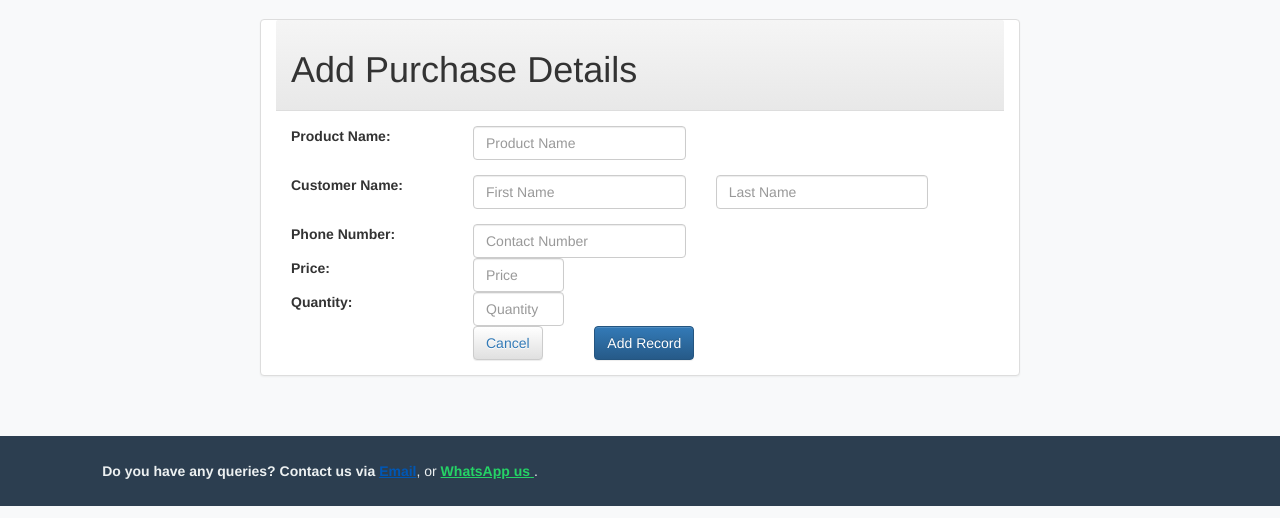
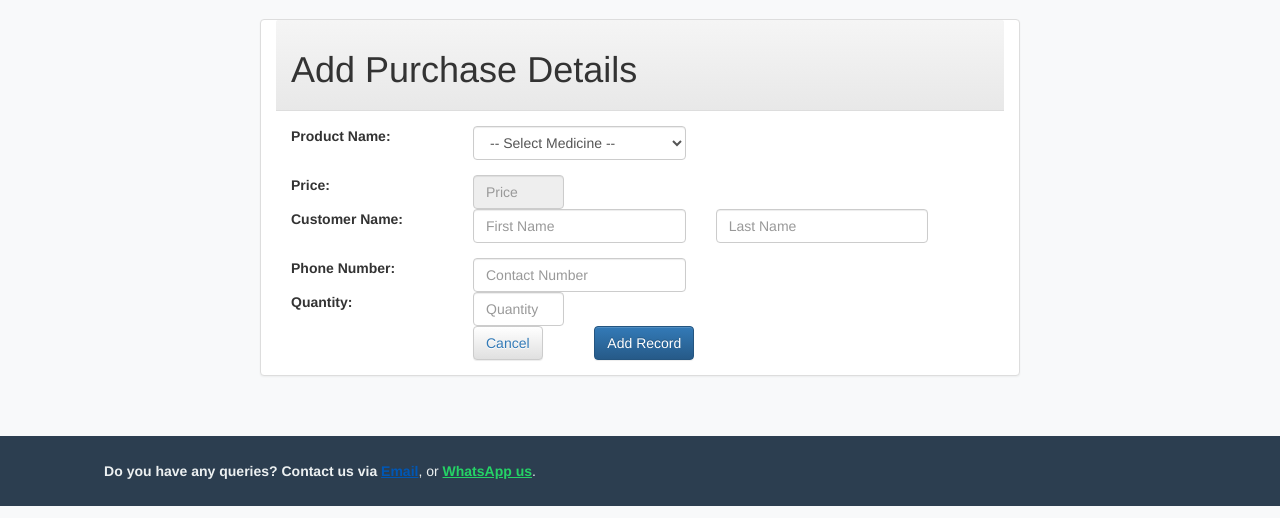
Before and after one commit to InfinityAbir/Maa-Medicine-Store, a Django app: page /pharma/purchaseform/ in a window 1280 px wide. Shown: the part 51-569 px from the top of the page. Run offline with Django 3.2, Linux system fonts and the light colour scheme; data comes from the database, SQL or seed files in the repository; both versions use the stored data as it was after the commit; some libraries are stand-ins or nearby versions.

Commit message:
Initial commit

```diff
--- a/pharma/templates/pharma/cust.html
+++ b/pharma/templates/pharma/cust.html
@@ -82,7 +82,7 @@
     <script src="{% static 'pharma/js/jquery.js' %}"></script>
     <script src="{% static 'pharma/js/bootstrap.min.js' %}"></script>
 
-    <title>All Customer Details</title>
+    <title>Add Customer Details</title>
   </head>
   <body>
     {% if messages %} {% for message in messages %}
--- a/pharma/templates/pharma/dealer.html
+++ b/pharma/templates/pharma/dealer.html
@@ -86,7 +86,7 @@
     <script src="{% static 'pharma/js/jquery.js' %}"></script>
     <script src="{% static 'pharma/js/bootstrap.min.js' %}"></script>
 
-    <title>All Customer Details</title>
+    <title>Add Dealer Details</title>
   </head>
   <body>
     {% if messages %} {% for message in messages %}
--- a/pharma/templates/pharma/dealertable.html
+++ b/pharma/templates/pharma/dealertable.html
@@ -84,7 +84,7 @@
     <script src="{% static 'pharma/js/jquery.js' %}"></script>
     <script src="{% static 'pharma/js/bootstrap.min.js' %}"></script>
 
-    <title>All Customer Details</title>
+    <title>All Dealer Details</title>
   </head>
   <body>
     {% if messages %} {% for message in messages %}
--- a/pharma/templates/pharma/emp.html
+++ b/pharma/templates/pharma/emp.html
@@ -82,7 +82,7 @@
     <script src="{% static 'pharma/js/jquery.js' %}"></script>
     <script src="{% static 'pharma/js/bootstrap.min.js' %}"></script>
 
-    <title>All Customer Details</title>
+    <title>Add Employee Details</title>
   </head>
   <body>
     {% if messages %} {% for message in messages %}
--- a/pharma/templates/pharma/emptable.html
+++ b/pharma/templates/pharma/emptable.html
@@ -84,7 +84,7 @@
     <script src="{% static 'pharma/js/jquery.js' %}"></script>
     <script src="{% static 'pharma/js/bootstrap.min.js' %}"></script>
 
-    <title>All Customer Details</title>
+    <title>All Employee Details</title>
   </head>
   <body>
     {% if messages %} {% for message in messages %}
--- a/pharma/templates/pharma/med.html
+++ b/pharma/templates/pharma/med.html
@@ -82,7 +82,7 @@
     <script src="{% static 'pharma/js/jquery.js' %}"></script>
     <script src="{% static 'pharma/js/bootstrap.min.js' %}"></script>
 
-    <title>All Customer Details</title>
+    <title>Add Medicine Details</title>
   </head>
   <body>
     {% if messages %} {% for message in messages %}
--- a/pharma/templates/pharma/medtable.html
+++ b/pharma/templates/pharma/medtable.html
@@ -84,7 +84,7 @@
     <script src="{% static 'pharma/js/jquery.js' %}"></script>
     <script src="{% static 'pharma/js/bootstrap.min.js' %}"></script>
 
-    <title>All Customer Details</title>
+    <title>All Medicine Details</title>
   </head>
   <body>
     {% if messages %} {% for message in messages %}
--- a/pharma/templates/pharma/purchase.html
+++ b/pharma/templates/pharma/purchase.html
@@ -202,257 +161,129 @@
       <div class="panel panel-default col-md-8 jumcust2">
         <div class="panel-heading">
           <h1 class="padtop5">
-            {% if add %} Add Purchase Details {% else %} Update Purchase Details
-            {% endif %}
+            {% if add %} Add Purchase Details {% else %} Update Purchase Details {% endif %}
           </h1>
         </div>
         <div class="panel-body">
-          {% if messages %} {% for message in messages %}
-          <div
-            class="alert {% if message.tags == 'error' %}alert-danger {% elif message.tags == 'success' %}alert-success {% else %}alert-info {% endif %}"
-            role="alert"
-          >
-            {{ message }}
-          </div>
-          {% endfor %} {% endif %} {% if purchase %}
-          <form
-            action="/pharma/purchaseformupdate/{{ purchase.id }}/"
-            method="post"
-          >
+          {% if purchase %}
+            <form action="/pharma/purchaseformupdate/{{ purchase.id }}/" method="post">
               {% csrf_token %}
               <div class="row padtop15">
-              <div class="col-md-3 padtop5">
-                <label for="productName" class="form-control-label"
-                  >Product Name:</label
-                >
-              </div>
+                <div class="col-md-3 padtop5"><label for="productName">Product Name:</label></div>
                 <div class="form-group col-md-4">
-                <input
-                  type="text"
-                  name="pname"
-                  class="form-control"
-                  id="productName"
-                  placeholder="Product Name"
-                  value="{{ purchase.pname }}"
-                  required
-                />
+                  <select name="pname" class="form-control" id="productName" required>
+                    <option value="">-- Select Medicine --</option>
+                    {% for med in medicines %}
+                      <option value="{{ med.mname }}" data-price="{{ med.price }}" {% if purchase and purchase.pname == med.mname %}selected{% endif %}>
+                        {{ med.mname }}
+                      </option>
+                    {% endfor %}
+                  </select>
                 </div>
               </div>
+
               <div class="row padtop15">
-              <div class="col-md-3 padtop5">
-                <label for="firstName" class="form-control-label"
-                  >Customer Name:</label
-                >
+                <div class="col-md-3"><label for="price">Price:</label></div>
+                <div class="col-md-2">
+                  <input type="text" name="price" class="form-control" id="price" placeholder="Price" value="{{ purchase.price }}" readonly required />
                 </div>
+              </div>
+
+              <!-- Customer Info -->
+              <div class="row padtop15">
+                <div class="col-md-3 padtop5"><label for="firstName">Customer Name:</label></div>
                 <div class="form-group col-md-4">
-                <input
-                  type="text"
-                  name="fname"
-                  class="form-control"
-                  id="firstName"
-                  placeholder="First Name"
-                  value="{{ purchase.fname }}"
-                  required
-                />
+                  <input type="text" name="fname" class="form-control" id="firstName" placeholder="First Name" value="{{ purchase.fname }}" required />
                 </div>
                 <div class="col-md-4">
-                <input
-                  type="text"
-                  name="lname"
-                  class="form-control"
-                  id="lastName"
-                  placeholder="Last Name"
-                  value="{{ purchase.lname }}"
-                  required
-                />
+                  <input type="text" name="lname" class="form-control" id="lastName" placeholder="Last Name" value="{{ purchase.lname }}" required />
                 </div>
               </div>
+
               <div class="row padtop5">
-              <div class="col-md-3">
-                <label for="phn_no" class="form-control-label padtop5"
-                  >Phone Number:</label
-                >
-              </div>
+                <div class="col-md-3"><label for="phn_no">Phone Number:</label></div>
                 <div class="col-md-4">
-                <input
-                  type="text"
-                  name="pno"
-                  class="form-control"
-                  id="phn_no"
-                  placeholder="Contact Number"
-                  value="{{ purchase.phn_no }}"
-                  required
-                />
+                  <input type="text" name="pno" class="form-control" id="phn_no" placeholder="Contact Number" value="{{ purchase.phn_no }}" required />
                 </div>
               </div>
+
               <div class="row padtop15">
-              <div class="col-md-3">
-                <label for="price" class="form-control-label padtop5"
-                  >Price:</label
-                >
-              </div>
+                <div class="col-md-3"><label for="qty">Quantity:</label></div>
                 <div class="col-md-2">
-                <input
-                  type="text"
-                  name="price"
-                  class="form-control"
-                  id="price"
-                  placeholder="Price"
-                  value="{{ purchase.price }}"
-                  required
-                />
+                  <input type="text" name="qty" class="form-control" id="qty" placeholder="Quantity" value="{{ purchase.qty }}" required />
                 </div>
               </div>
-            <div class="row padtop15">
-              <div class="col-md-3">
-                <label for="qty" class="form-control-label padtop5"
-                  >Quantity:</label
-                >
-              </div>
-              <div class="col-md-2">
-                <input
-                  type="text"
-                  name="qty"
-                  class="form-control"
-                  id="qty"
-                  placeholder="Quantity"
-                  value="{{ purchase.qty }}"
-                  required
-                />
-              </div>
-            </div>
+
               <div class="row" id="buttoncustom">
                 <div class="col-md-3"></div>
                 <div class="col-md-2 padtop15">
-                <button type="submit" class="btn btn-default">
-                  <a href="/pharma/">Cancel</a>
-                </button>
+                  <button type="submit" class="btn btn-default"><a href="/pharma/">Cancel</a></button>
                 </div>
                 <div class="col-md-2 padtop15">
-                <button type="submit" class="btn btn-primary">
-                  {% if add %} Add Record {% else %} Update Record {% endif %}
-                </button>
+                  <button type="submit" class="btn btn-primary">Update Record</button>
                 </div>
                 <div class="col-md-offset-8 padtop15">
                   <button type="submit" class="delbut btn btn-danger">
-                  <a href="/pharma/purchaseformdelete/{{ purchase.id }}/"
-                    >Delete Record</a
-                  >
+                    <a href="/pharma/purchaseformdelete/{{ purchase.id }}/">Delete Record</a>
                   </button>
                 </div>
               </div>
             </form>
+
           {% else %}
             <form action="/pharma/purchaseforminsert/" method="post">
               {% csrf_token %}
               <div class="row padtop15">
-              <div class="col-md-3 padtop5">
-                <label for="productName" class="form-control-label"
-                  >Product Name:</label
-                >
-              </div>
+                <div class="col-md-3 padtop5"><label for="productName">Product Name:</label></div>
                 <div class="form-group col-md-4">
-                <input
-                  type="text"
-                  name="pname"
-                  class="form-control"
-                  id="productName"
-                  placeholder="Product Name"
-                  value=""
-                  required
-                />
+                  <select name="pname" class="form-control" id="productName" required>
+                    <option value="">-- Select Medicine --</option>
+                    {% for med in medicines %}
+                      <option value="{{ med.mname }}" data-price="{{ med.price }}">{{ med.mname }}</option>
+                    {% endfor %}
+                  </select>
                 </div>
               </div>
+
               <div class="row padtop15">
-              <div class="col-md-3 padtop5">
-                <label for="firstName" class="form-control-label"
-                  >Customer Name:</label
-                >
+                <div class="col-md-3"><label for="price">Price:</label></div>
+                <div class="col-md-2">
+                  <input type="text" name="price" class="form-control" id="price" placeholder="Price" readonly required />
                 </div>
+              </div>
+
+              <!-- Customer Info -->
+              <div class="row padtop15">
+                <div class="col-md-3 padtop5"><label for="firstName">Customer Name:</label></div>
                 <div class="form-group col-md-4">
-                <input
-                  type="text"
-                  name="fname"
-                  class="form-control"
-                  id="firstName"
-                  placeholder="First Name"
-                  value=""
-                  required
-                />
+                  <input type="text" name="fname" class="form-control" id="firstName" placeholder="First Name" required />
                 </div>
                 <div class="col-md-4">
-                <input
-                  type="text"
-                  name="lname"
-                  class="form-control"
-                  id="lastName"
-                  placeholder="Last Name"
-                  required
-                />
+                  <input type="text" name="lname" class="form-control" id="lastName" placeholder="Last Name" required />
                 </div>
               </div>
+
               <div class="row padtop5">
-              <div class="col-md-3">
-                <label for="phn_no" class="form-control-label padtop5"
-                  >Phone Number:</label
-                >
-              </div>
+                <div class="col-md-3"><label for="phn_no">Phone Number:</label></div>
                 <div class="col-md-4">
-                <input
-                  type="text"
-                  name="pno"
-                  class="form-control"
-                  id="phn_no"
-                  placeholder="Contact Number"
-                  required
-                />
+                  <input type="text" name="pno" class="form-control" id="phn_no" placeholder="Contact Number" required />
                 </div>
               </div>
+
               <div class="row padtop15">
-              <div class="col-md-3">
-                <label for="price" class="form-control-label padtop5"
-                  >Price:</label
-                >
-              </div>
+                <div class="col-md-3"><label for="qty">Quantity:</label></div>
                 <div class="col-md-2">
-                <input
-                  type="text"
-                  name="price"
-                  class="form-control"
-                  id="price"
-                  placeholder="Price"
-                  required
-                />
+                  <input type="text" name="qty" class="form-control" id="qty" placeholder="Quantity" required />
                 </div>
               </div>
-            <div class="row padtop15">
-              <div class="col-md-3">
-                <label for="qty" class="form-control-label padtop5"
-                  >Quantity:</label
-                >
-              </div>
-              <div class="col-md-2">
-                <input
-                  type="text"
-                  name="qty"
-                  class="form-control"
-                  id="qty"
-                  placeholder="Quantity"
-                  required
-                />
-              </div>
-            </div>
+
               <div class="row" id="buttoncustom">
                 <div class="col-md-3"></div>
                 <div class="col-md-2 padtop15">
-                <button type="submit" class="btn btn-default">
-                  <a href="/pharma/">Cancel</a>
-                </button>
+                  <button type="submit" class="btn btn-default"><a href="/pharma/">Cancel</a></button>
                 </div>
                 <div class="col-md-2 padtop15">
-                <button type="submit" class="btn btn-primary">
-                  {% if add %} Add Record {% else %} Update Record {% endif %}
-                </button>
+                  <button type="submit" class="btn btn-primary">Add Record</button>
                 </div>
               </div>
             </form>
@@ -460,26 +291,30 @@
         </div>
       </div>
     </div>
+
     <footer id="contact" class="container-fluid text-center">
       <div class="row">
         <div class="left-footer col-lg-6">
           <span class="footer-text">
             <strong>Do you have any queries? Contact us via </strong>
-            <a
-              href="mailto:abirha3896@gmail.com"
-              style="color: #0057b5; text-decoration: underline"
-              ><strong>Email</strong></a
-            >, or
-            <a
-              href="https://wa.me/8801701554707"
-              target="_blank"
-              style="color: #25d366; text-decoration: underline"
-            >
-              <strong>WhatsApp us</strong> </a
-            >.
+            <a href="mailto:abirha3896@gmail.com" style="color: #0057b5; text-decoration: underline"><strong>Email</strong></a>, or
+            <a href="https://wa.me/8801701554707" target="_blank" style="color: #25d366; text-decoration: underline"><strong>WhatsApp us</strong></a>.
           </span>
         </div>
       </div>
     </footer>
+
+    <!-- JS for auto-fill price -->
+    <script>
+      $(document).ready(function() {
+        $('#productName').on('change', function() {
+          var price = $(this).find(':selected').data('price');
+          $('#price').val(price ? price : '');
+        });
+
+        // Trigger change on load for update form
+        $('#productName').trigger('change');
+      });
+    </script>
   </body>
 </html>
--- a/pharma/templates/pharma/purchasetable.html
+++ b/pharma/templates/pharma/purchasetable.html
@@ -87,7 +87,7 @@
         <script src="{% static 'pharma/js/jquery.js' %}"></script>
         <script src="{% static 'pharma/js/bootstrap.min.js' %}"></script>
 
-        <title>All Customer Details</title>
+        <title>All Purchase Details</title>
       </head>
       <body>
         {% if messages %} {% for message in messages %}
--- a/pharma/views.py
+++ b/pharma/views.py
@@ -229,7 +229,9 @@ def medtable(request):
 
 # ---------------- Purchase ----------------
 def purchaseform(request):
-    return render(request, 'pharma/purchase.html', {'add': True})
+    medicines = Medicine.objects.all()
+    return render(request, 'pharma/purchase.html', {'add': True, 'medicines': medicines})
+
 
 def purchaseforminsert(request):
     if request.method == "POST":
@@ -342,7 +344,11 @@ def purchaseformupdate(request, foo):
 
 def purchaseformview(request, foo):
     purchase = Purchase.objects.get(pk=foo)
-    return render(request, 'pharma/purchase.html', {'purchase': purchase})
+    medicines = Medicine.objects.all()   # also send medicines for dropdown
+    return render(request, 'pharma/purchase.html', {
+        'purchase': purchase,
+        'medicines': medicines
+    })
 
 
 def purchaseformdelete(request, foo):
```
Also changed, not shown: other parts of pharma/templates/pharma/purchase.html (+17 -58 lines), db.sqlite3, 1 other file. Lines whose indentation alone changed are shown as unchanged.
